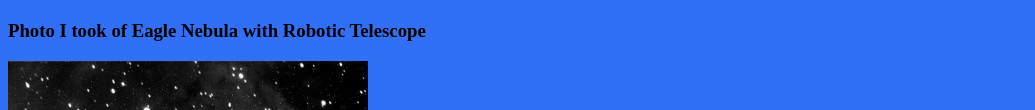
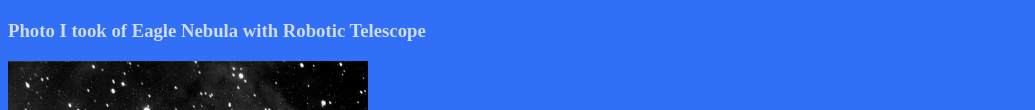
Before and after one commit to m-fin/matthewfinley.org, a plain HTML site: page personal.html in a window 1280 px wide. Shown: the part 394-504 px from the top of the page, without its empty margins (0-1035 px from the left). Drawn offline with Linux system fonts and the light colour scheme.

Commit message:
personal.css

```diff
--- /dev/null
+++ b/personal.css
@@ -0,0 +1,3 @@
+body, h1, h2,h3,h4 {
+    color: #d0dcf7;
+}
--- a/personal.html
+++ b/personal.html
@@ -1,4 +1,7 @@
 <html>
+  <head>
+    <link rel="stylesheet" href="personal.css">
+  </head>
     <body style="background-color: #316FF7;">
         <img src="photos/APictureOfMyFace1.jpg" alt="APictureOfMyFace1.jpg" style="width:240px;">
 
```
